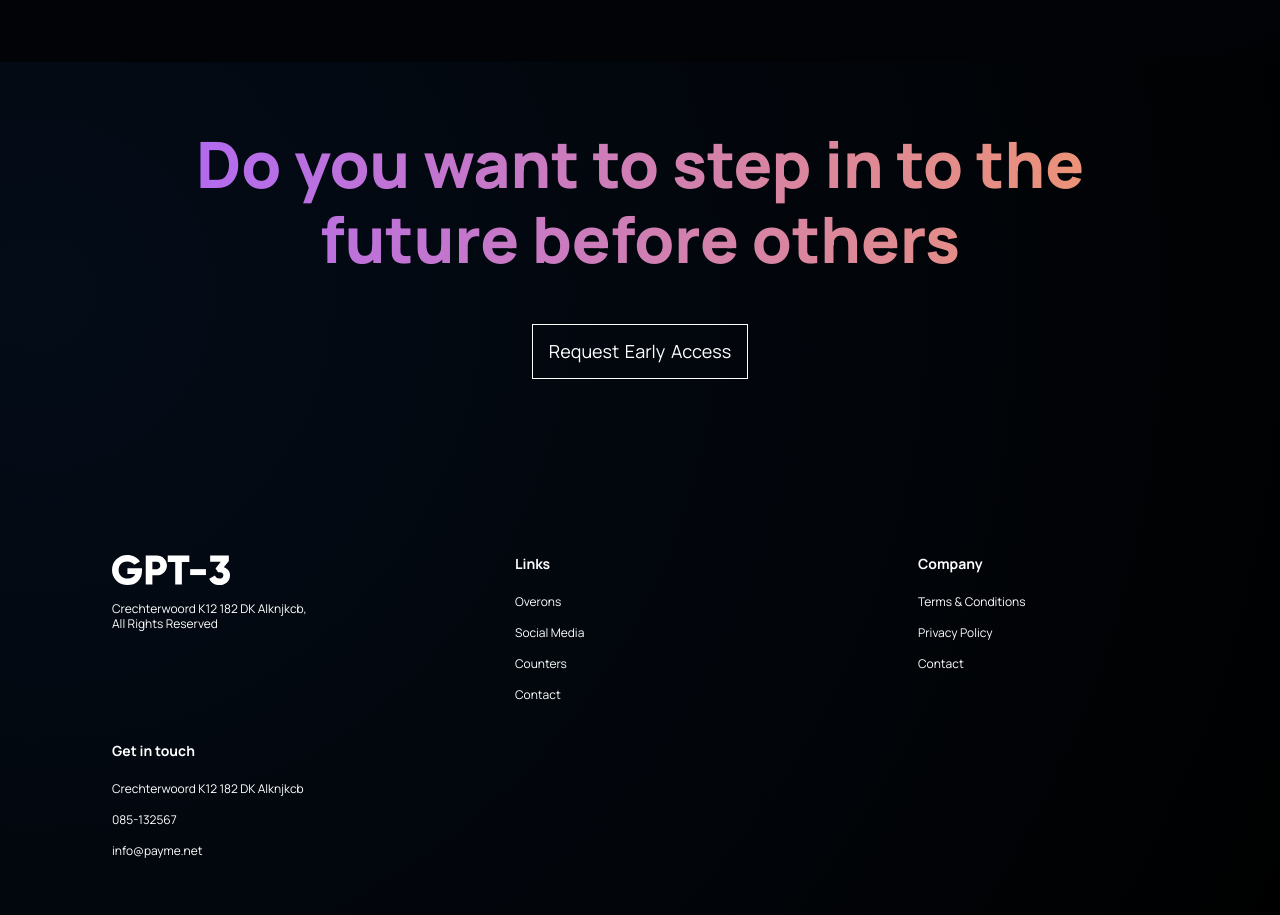
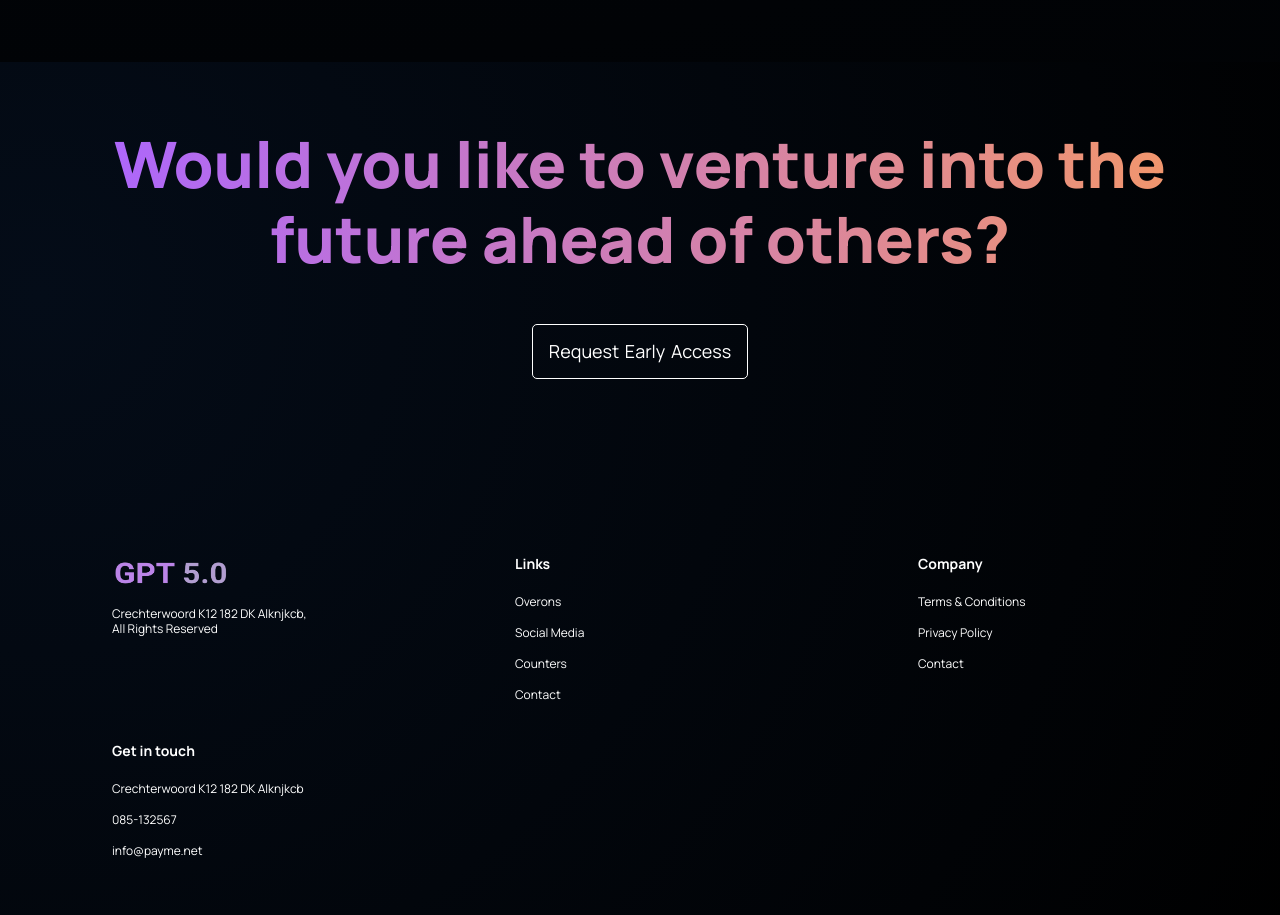
Before and after one commit to amiladimantha/GPT_5.0, a React (Create React App) app: page / in a window 1280 px wide. Shown: the part 4580-5495 px from the top of the page. Built offline with nearby package versions, Linux system fonts and the light colour scheme.

Commit message:
footer update 1

```diff
--- a/src/containers/footer/Footer.jsx
+++ b/src/containers/footer/Footer.jsx
@@ -1,14 +1,19 @@
 import React from 'react';
-import gpt3Logo from '../../assets/logo.svg';
+import gpt3Logo from '../../assets/gpt.png';
 import './footer.css';
+
+function scrollHome() {
+  window.location.href = "#home";
+}
+
 
 const Footer = () => (
   <div className="gpt3__footer section__padding">
     <div className="gpt3__footer-heading">
-      <h1 className="gradient__text">Do you want to step in to the future before others</h1>
+      <h1 className="gradient__text">Would you like to venture into the future ahead of others?</h1>
     </div>
 
-    <div className="gpt3__footer-btn">
+    <div className="gpt3__footer-btn" onClick={scrollHome}>
       <p>Request Early Access</p>
     </div>
 
--- a/src/containers/footer/footer.css
+++ b/src/containers/footer/footer.css
@@ -25,6 +25,7 @@
     display: flex;
     justify-content: center;
     align-items: center;
+    border-radius: 5px;
 
     padding: 1rem;
     border: 1px solid #fff;
@@ -32,6 +33,10 @@
 
     margin-bottom: 10rem;
     cursor: pointer;
+}
+
+.gpt3__footer-btn:hover{
+    background: var(--gradient-bar);
 }
 
 .gpt3__footer-btn p {
@@ -65,7 +70,7 @@
 
 .gpt3__footer-links_logo img {
     width: 118px;
-    height: 30px;
+    height: 35px;
 
     margin-bottom: 1rem;
 }
```
